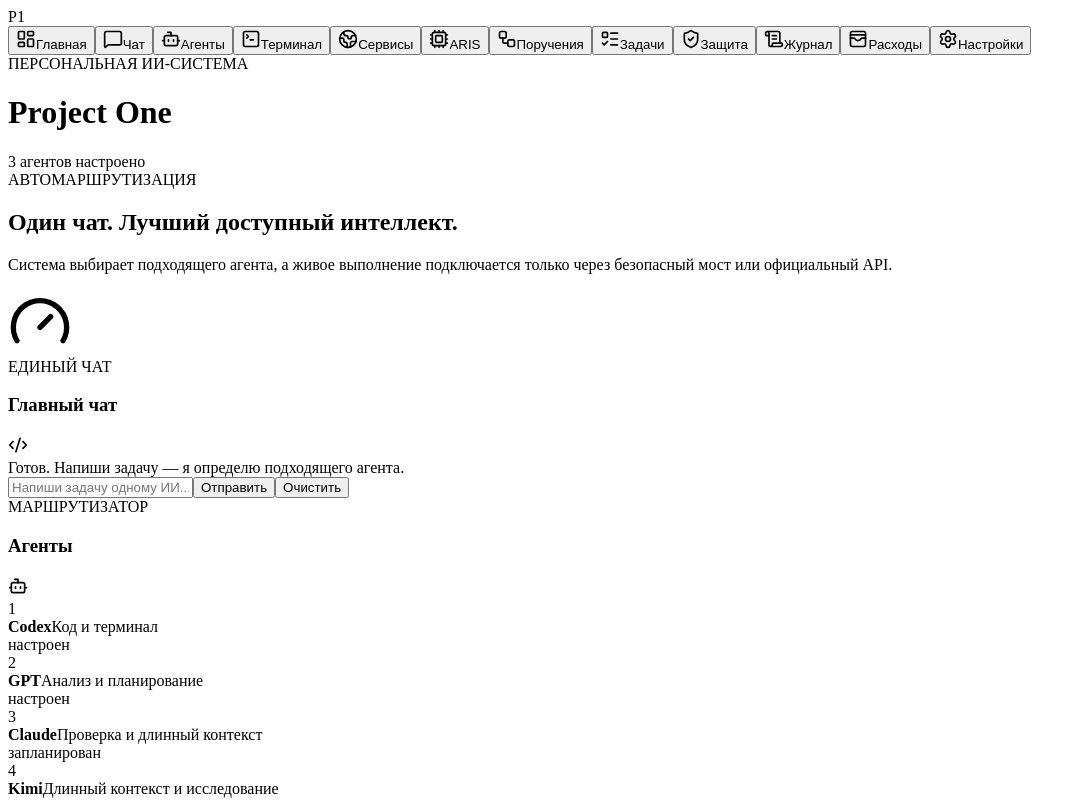
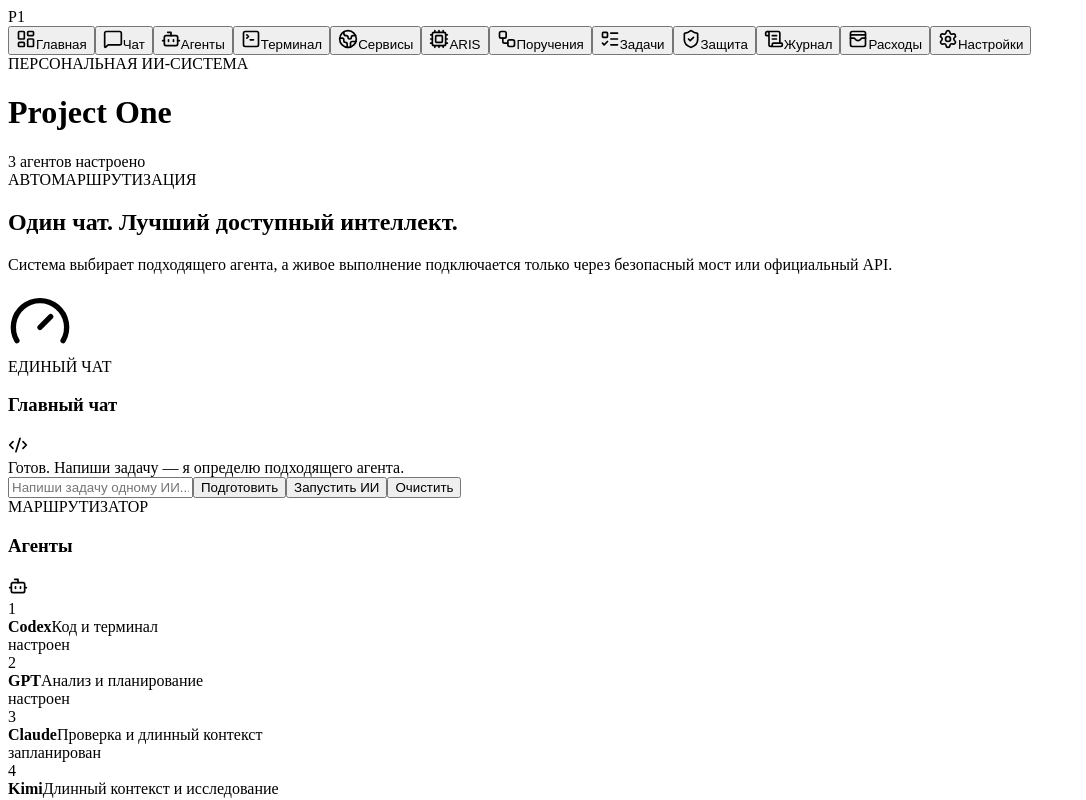
Before and after one commit to Aslan-Khashtyrov/ARIS, a React (Vite) app in the folder control-center/: page / in a window 1280 px wide. Both pictures are taken after a click on the button "Чат". Shown: the top 800 px of the page, without its empty margins (0-1086 px from the left). Built offline with nearby package versions, Linux system fonts and the light colour scheme; what @capacitor/core would draw is missing.

Commit message:
Wire explicit native AI execution into chat

```diff
--- a/control-center/package.json
+++ b/control-center/package.json
@@ -1,7 +1,7 @@
 {
   "name": "personal-ai-hub",
   "private": true,
-  "version": "1.3.0",
+  "version": "1.4.0",
   "type": "module",
   "scripts": {
     "dev": "vite --host 0.0.0.0",
--- a/control-center/scripts/security-selfcheck.mjs
+++ b/control-center/scripts/security-selfcheck.mjs
@@ -128,6 +128,8 @@ if (services.includes('description:') || screens.includes('service.description')
 if (!screens.includes('real_trading=false')) {
   console.error('FAIL ARIS: paper-only индикатор потерян'); failed++;
 }
+if (!app.includes('async function runLiveAi()') || !app.includes('liveAiBusy') || !screens.includes('disabled={liveAiBusy}')) { console.error('FAIL LIVE AI: явный запуск или защита от повторного запуска потеряны'); failed++; }
+const sendStart = app.indexOf('function sendMessage()'); const sendEnd = app.indexOf('function addMission', sendStart); const sendBlock = app.slice(sendStart, sendEnd); if (sendBlock.includes('nativeAiGenerate(')) { console.error('FAIL LIVE AI: обычная подготовка задачи не должна автоматически тратить API-вызов'); failed++; }
 
 if (html.includes("style-src 'self' 'unsafe-inline'") || !html.includes("base-uri 'none'") || !html.includes("form-action 'none'")) {
   console.error('FAIL CSP: политика контента ослаблена'); failed++;
--- a/control-center/src/App.jsx
+++ b/control-center/src/App.jsx
@@ -3,6 +3,7 @@ import { Bot, Cpu, Globe2, LayoutDashboard, ListTodo, MessageSquare, ScrollText,
 import { getLocaleStrings } from './i18n.js';
 import { configuredAgentCount } from './agents.js';
 import { routingPreview } from './router.js';
+import { chooseNativeProvider, nativeAiGenerate } from './nativeAi.js';
 import { loadState, saveState } from './storage.js';
 import { downloadBackup, parseBackup } from './backup.js';
 import { ErrorBoundary } from './ErrorBoundary.jsx';
@@ -18,6 +19,7 @@ function App() {
   const [tab, setTab] = useState('home');
   const [text, setText] = useState('');
   const [notice, setNotice] = useState('');
+  const [liveAiBusy, setLiveAiBusy] = useState(false);
   const [state, setState] = useState(() => loadState());
   const t = useMemo(() => getLocaleStrings(state.locale), [state.locale]);
   const configured = useMemo(() => configuredAgentCount(), []);
@@ -34,6 +36,32 @@ function App() {
     const locale = state.locale === 'ru' ? 'ru-RU' : 'en-US';
     const entry = { id: `${Date.now()}-${Math.random()}`, time: new Date().toLocaleString(locale), text: textValue };
     return [...logs, entry].slice(-200);
+  }
+
+  async function runLiveAi() {
+    const value = text.trim();
+    if (!value || liveAiBusy) return false;
+    setLiveAiBusy(true);
+    const selected = await chooseNativeProvider();
+    if (!selected.provider) {
+      updateState(current => ({ logs: appendLog(current.logs, t.logLiveAiUnavailable) }));
+      setLiveAiBusy(false);
+      return false;
+    }
+    try {
+      const result = await nativeAiGenerate({ provider: selected.provider, model: selected.model, prompt: value });
+      updateState(current => ({
+        chatHistory: [...current.chatHistory, { kind: 'me', author: t.you, text: value }, { kind: 'agent', author: selected.provider.toUpperCase(), text: result.text || t.liveAiEmpty }].slice(-100),
+        logs: appendLog(current.logs, t.logLiveAiCompleted(selected.provider)),
+      }));
+      setText('');
+      return true;
+    } catch {
+      updateState(current => ({ logs: appendLog(current.logs, t.logLiveAiFailed(selected.provider)) }));
+      return false;
+    } finally {
+      setLiveAiBusy(false);
+    }
   }
 
   function sendMessage() {
@@ -74,7 +102,7 @@ function App() {
   const common = { t };
   const screens = {
     home: <HomeScreen {...common} state={state} configured={configured} onNavigate={setTab}/>,
-    chat: <ChatScreen {...common} text={text} setText={setText} history={state.chatHistory} onSend={sendMessage} onClear={() => updateState({ chatHistory: [] })}/>,
+    chat: <ChatScreen {...common} text={text} setText={setText} history={state.chatHistory} onSend={sendMessage} onRunLiveAi={runLiveAi} liveAiBusy={liveAiBusy} onClear={() => updateState({ chatHistory: [] })}/>,
     agents: <AgentsScreen {...common}/>,
     terminal: <TerminalScreen {...common} state={state} updateState={updateState}/>,
     services: <ServicesScreen {...common} notice={notice} setNotice={setNotice}/>,
--- a/control-center/src/Screens.jsx
+++ b/control-center/src/Screens.jsx
@@ -26,13 +26,13 @@ export function HomeScreen({ t, state, configured, onNavigate }) {
   </section>;
 }
 
-export function ChatScreen({ t, text, setText, history, onSend, onClear }) {
+export function ChatScreen({ t, text, setText, history, onSend, onRunLiveAi, liveAiBusy, onClear }) {
   return <section className="dashboard">
     <div className="hero-card"><div className="hero-copy"><span className="pill">{t.autoRouting}</span><h2>{t.hero}</h2><p>{t.heroDescription}</p></div><Gauge size={64}/></div>
     <div className="grid"><section className="panel chat-panel">
       <div className="panel-head"><div><span className="kicker">{t.unifiedChat}</span><h3>{t.mainChat}</h3></div><Code2 size={20}/></div>
       <div className="messages">{history.length ? history.map((item, i) => <div className={'bubble ' + item.kind} key={i}><b>{item.author}</b><span>{item.text}</span></div>) : <div className="bubble system"><span>{t.readyMessage}</span></div>}</div>
-      <div className="composer"><input value={text} onChange={e => setText(e.target.value)} onKeyDown={e => e.key === 'Enter' && onSend()} placeholder={t.inputPlaceholder}/><button onClick={onSend}>{t.send}</button><button className="secondary" onClick={onClear}>{t.clear}</button></div>
+      <div className="composer"><input value={text} onChange={e => setText(e.target.value)} onKeyDown={e => e.key === 'Enter' && onSend()} placeholder={t.inputPlaceholder}/><button onClick={onSend}>{t.send}</button><button className="secondary" disabled={liveAiBusy} onClick={onRunLiveAi}>{liveAiBusy ? t.liveAiRunning : t.runLiveAi}</button><button className="secondary" onClick={onClear}>{t.clear}</button></div>
     </section>
     <AgentsCompact t={t}/><TerminalCompact t={t}/></div>
   </section>;
--- a/control-center/src/i18n.js
+++ b/control-center/src/i18n.js
@@ -10,7 +10,7 @@ export const russianSource = {
   mainChat: 'Главный чат',
   readyMessage: 'Готов. Напиши задачу — я определю подходящего агента.',
   inputPlaceholder: 'Напиши задачу одному ИИ...',
-  send: 'Отправить', clear: 'Очистить',
+  send: 'Подготовить', runLiveAi: 'Запустить ИИ', liveAiRunning: 'ИИ отвечает…', clear: 'Очистить',
   router: 'МАРШРУТИЗАТОР', agents: 'Агенты',
   codeWorkspace: 'РАБОЧАЯ СРЕДА КОДА', terminalTitle: 'Терминал Codex',
   workspaceReady: 'Мост к терминалу пока не подключён.', waitingTask: 'ожидание безопасного подключения_',
@@ -62,9 +62,10 @@ export const russianSource = {
   tasksTitle: 'Задачи', tasksKicker: 'ЛОКАЛЬНЫЕ ЗАДАЧИ', tasksDescription: 'Черновик задач Project One. Ничего не выполняется без подключённого агента или моста.',
   taskPlaceholder: 'Новая задача…', addTask: 'Добавить', noTasks: 'Задач пока нет.', delete: 'Удалить',
   logsTitle: 'Журнал', logsKicker: 'ЖУРНАЛ СОБЫТИЙ', logsDescription: 'Локальная история действий приложения без секретов и содержимого токенов.', noLogs: 'Событий пока нет.',
+  liveAiEmpty: 'Провайдер вернул пустой ответ.', logLiveAiUnavailable: 'Живой ИИ не запущен: нет настроенного нативного провайдера.', logLiveAiCompleted: provider => `Живой запрос выполнен через ${provider}.`, logLiveAiFailed: provider => `Живой запрос через ${provider} завершился ошибкой.`,
   logChatRouted: agent => `Задача маршрутизирована к ${agent}.`, logTaskAdded: 'Добавлена локальная задача.',
   logTaskChanged: 'Статус локальной задачи изменён.', logTaskDeleted: 'Локальная задача удалена.',
-  backupTitle: 'Резервная копия', backupHint: 'Экспортирует локальные данные без секретов и всегда сбрасывает bridge в безопасное состояние.', backupExport: 'Экспорт', backupImport: 'Восстановить', backupImported: 'Резервная копия восстановлена безопасно', backupInvalid: 'Файл резервной копии отклонён', versionLabel: 'Версия оболочки', versionValue: '1.3 — нативный шлюз ИИ',
+  backupTitle: 'Резервная копия', backupHint: 'Экспортирует локальные данные без секретов и всегда сбрасывает bridge в безопасное состояние.', backupExport: 'Экспорт', backupImport: 'Восстановить', backupImported: 'Резервная копия восстановлена безопасно', backupInvalid: 'Файл резервной копии отклонён', versionLabel: 'Версия оболочки', versionValue: '1.4 — живой нативный ИИ',
   serviceDescriptions: { github: 'Репозитории, задачи и сборки проекта', pocketoption: 'Терминал наблюдения и демо-режим' },
   missionsKicker: 'ПОРУЧЕНИЯ', missionsTitle: 'Одна задача — один маршрут', missionsDescription: 'Project One подбирает подходящего агента и готовит поручение. Выполнение не имитируется: запуск появится только после безопасного подключения агента.',
   missionsNew: 'Новое поручение', missionsHint: 'Опиши результат своими словами — система сама выберет маршрут.', missionsPlaceholder: 'Например: проверь проект на уязвимости и подготовь исправления', missionsPrepare: 'Подготовить',
@@ -80,7 +81,7 @@ export const russianSource = {
     hero: 'One chat. Best available intelligence.',
     heroDescription: 'The system selects the right agent, while live execution only connects through a safe bridge or official API.',
     unifiedChat: 'UNIFIED CHAT', mainChat: 'Main chat', readyMessage: 'Ready. Send a task and I will choose the right agent.',
-    inputPlaceholder: 'Send a task to one AI...', send: 'Send', clear: 'Clear', router: 'ROUTER', agents: 'Agents',
+    inputPlaceholder: 'Send a task to one AI...', send: 'Prepare', runLiveAi: 'Run AI', liveAiRunning: 'AI is responding…', clear: 'Clear', router: 'ROUTER', agents: 'Agents',
     codeWorkspace: 'CODE WORKSPACE', terminalTitle: 'Codex Terminal', workspaceReady: 'The terminal bridge is not connected yet.',
     waitingTask: 'waiting for secure connection_', servicesKicker: 'PROTECTED SERVICES', servicesTitle: 'Project One work pages',
     servicesDescription: 'On Android, Project One opens approved services inside a protected in-app browser. Cross-domain navigation, mixed content, file access and third-party cookies are blocked. The app does not intercept passwords.',
@@ -124,8 +125,9 @@ export const russianSource = {
   tasksTitle: 'Tasks', tasksKicker: 'LOCAL TASKS', tasksDescription: 'Project One task draft. Nothing runs without a connected agent or bridge.',
   taskPlaceholder: 'New task…', addTask: 'Add', noTasks: 'No tasks yet.', delete: 'Delete',
   logsTitle: 'Log', logsKicker: 'EVENT LOG', logsDescription: 'Local app activity history without secrets or token contents.', noLogs: 'No events yet.',
+  liveAiEmpty: 'The provider returned an empty response.', logLiveAiUnavailable: 'Live AI was not started: no configured native provider.', logLiveAiCompleted: provider => `Live request completed via ${provider}.`, logLiveAiFailed: provider => `Live request via ${provider} failed.`,
   logChatRouted: agent => `Task routed to ${agent}.`, logTaskAdded: 'Local task added.', logTaskChanged: 'Local task status changed.', logTaskDeleted: 'Local task deleted.',
-  backupTitle: 'Backup', backupHint: 'Exports local data without secrets and always restores the bridge in a safe state.', backupExport: 'Export', backupImport: 'Restore', backupImported: 'Backup restored safely', backupInvalid: 'Backup file rejected', versionLabel: 'Shell version', versionValue: '1.3 — native AI gateway',
+  backupTitle: 'Backup', backupHint: 'Exports local data without secrets and always restores the bridge in a safe state.', backupExport: 'Export', backupImport: 'Restore', backupImported: 'Backup restored safely', backupInvalid: 'Backup file rejected', versionLabel: 'Shell version', versionValue: '1.4 — live native AI',
   serviceDescriptions: { github: 'Project repositories, issues and builds', pocketoption: 'Observation terminal and demo mode' },
   missionsKicker: 'MISSIONS', missionsTitle: 'One task — one route', missionsDescription: 'Project One selects a suitable agent and prepares the mission. Execution is never faked and only starts after a secure agent connection exists.',
   missionsNew: 'New mission', missionsHint: 'Describe the result in your own words and the system will choose the route.', missionsPlaceholder: 'Example: review the project for vulnerabilities and prepare fixes', missionsPrepare: 'Prepare',
--- a/control-center/src/nativeAi.js
+++ b/control-center/src/nativeAi.js
@@ -11,3 +11,15 @@ export async function nativeAiGenerate({ provider, model, prompt }) {
   if (!nativeAiAvailable() || !nativeAiProviders.includes(provider)) throw new Error('native_ai_unavailable');
   return NativeAi.generate({ provider, model, prompt });
 }
+
+export const nativeAiDefaults = Object.freeze({
+  google: 'gemini-2.5-flash',
+  mistral: 'mistral-small-latest',
+  xai: 'grok-4.6',
+});
+
+export async function chooseNativeProvider(preferred = ['google', 'xai', 'mistral']) {
+  const capabilities = await nativeAiCapabilities();
+  const provider = preferred.find(id => capabilities?.[id] === true) || null;
+  return provider ? { provider, model: nativeAiDefaults[provider], capabilities } : { provider: null, model: null, capabilities };
+}
```
Also changed, not shown: 2 other files (tests, documents, lock files or other folders).
